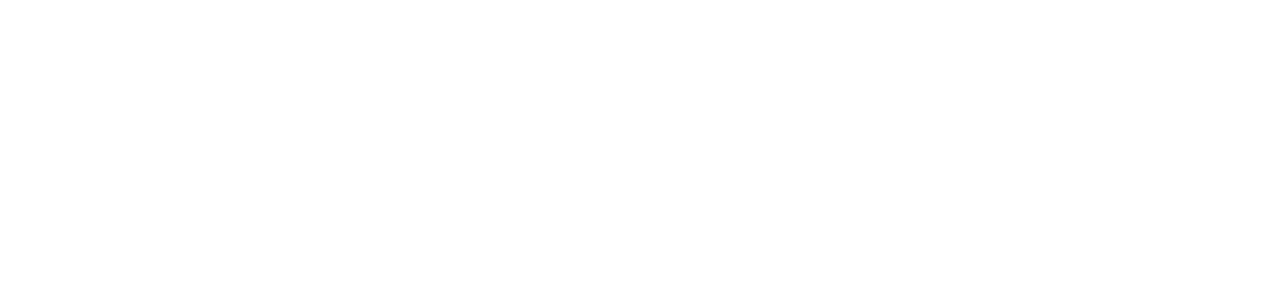
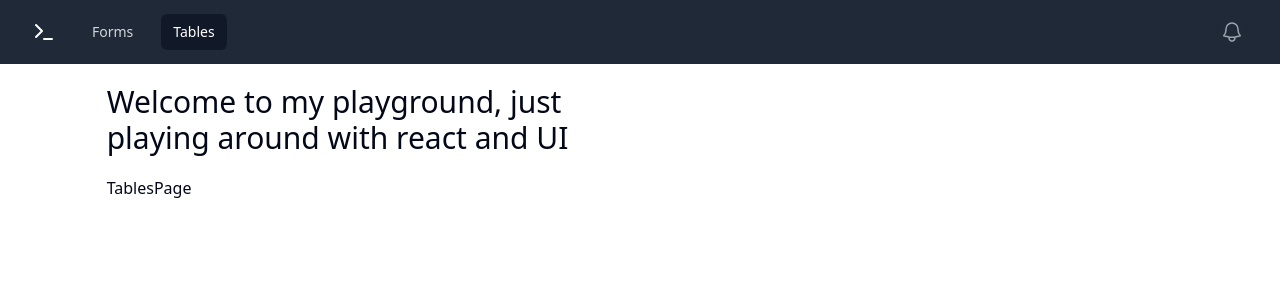
Before and after one commit to MusiliC/react-ts-playground, a React (Vite) app: page /tables in a window 1280 px wide. Before the commit this address had no page. Shown: the top 300 px of the page. Built offline with nearby package versions, Linux system fonts and the light colour scheme.

Commit message:
Edit navigation, add tables link

```diff
--- a/src/App.tsx
+++ b/src/App.tsx
@@ -1,17 +1,16 @@
-import { BrowserRouter, Navigate, Route, Routes } from "react-router-dom";
+import { BrowserRouter,Route, Routes } from "react-router-dom";
 import AppLayout from "./common/AppLayout";
 import ParentForm from "./pages/ParentForm";
-
+import TablesPage from "./pages/TablesPage";
 
 function App() {
   return (
     <BrowserRouter>
       <main>
-
         <Routes>
           <Route element={<AppLayout />}>
-            <Route index element={<Navigate replace to="form" />} />
-            <Route path="form" element={<ParentForm />} />
+            <Route index element={<ParentForm />} />
+            <Route path="/tables" element={<TablesPage />} />
           </Route>
         </Routes>
       </main>
--- a/src/common/HeaderNavigation.tsx
+++ b/src/common/HeaderNavigation.tsx
@@ -4,15 +4,17 @@
   DisclosurePanel,
 } from "@headlessui/react";
 import { Bars3Icon, BellIcon, XMarkIcon } from "@heroicons/react/24/outline";
+import { TerminalIcon } from "lucide-react";
 
 interface NavigationItem {
   name: string;
   href: string;
-  current: boolean;
+  current?: boolean;
 }
 
 const navigation: NavigationItem[] = [
-  { name: "Forms", href: "/", current: true },
+  { name: "Forms", href: "/", current: false },
+  { name: "Tables", href: "/tables", current: false },
 ];
 
 function classNames(...classes: (string | boolean | undefined)[]): string {
@@ -20,6 +22,13 @@
 }
 
 export default function HeaderNavigation() {
+  const currentPath = window.location.pathname;
+
+  const updatedNavigation = navigation.map((item) => ({
+    ...item,
+    current: currentPath === item.href,
+  }));
+
   return (
     <Disclosure as="nav" className="bg-gray-800">
       <div className="mx-auto max-w-7xl px-2 sm:px-6 lg:px-8">
@@ -40,16 +49,15 @@
             </DisclosureButton>
           </div>
           <div className="flex flex-1 items-center justify-center sm:items-stretch sm:justify-start">
-            <div className="flex shrink-0 items-center">
-              <img
-                alt="Your Company"
-                src="https://tailwindui.com/plus/img/logos/mark.svg?color=indigo&shade=500"
-                className="h-8 w-auto"
-              />
+            <div
+              style={{ color: "#fff" }}
+              className="flex shrink-0 items-center"
+            >
+              <TerminalIcon />
             </div>
             <div className="hidden sm:ml-6 sm:block">
               <div className="flex space-x-4">
-                {navigation.map((item) => (
+                {updatedNavigation.map((item) => (
                   <a
                     key={item.name}
                     href={item.href}
--- /dev/null
+++ b/src/pages/TablesPage.tsx
@@ -0,0 +1,9 @@
+
+
+function TablesPage() {
+  return (
+    <div>TablesPage</div>
+  )
+}
+
+export default TablesPage
```
